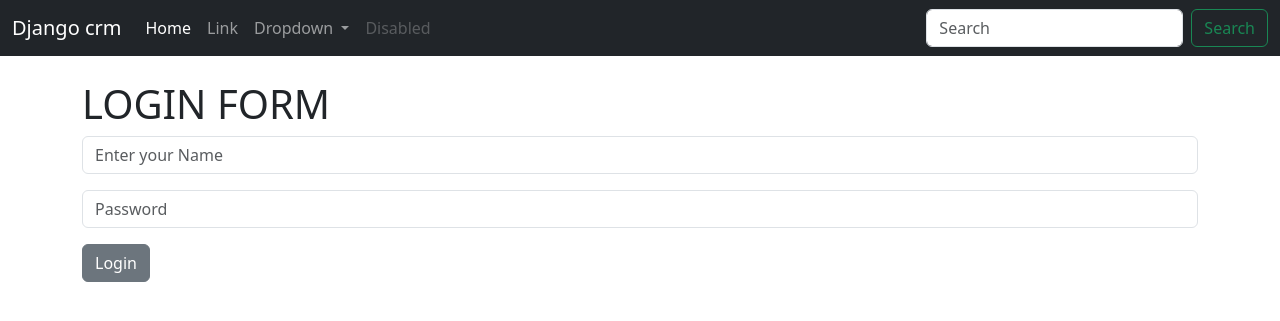
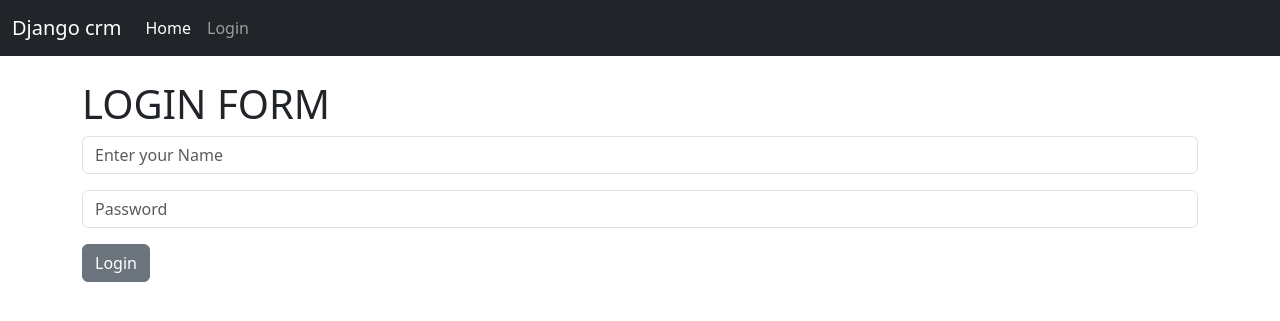
Before and after one commit to brian-benedict/dcrm, a Django app: page / in a window 1280 px wide. Shown: the top 321 px of the page. Run offline with Django 4.2, Linux system fonts and the light colour scheme.

Commit message:
third commit

```diff
--- a/website/templates/students/navbar.html
+++ b/website/templates/students/navbar.html
@@ -7,30 +7,17 @@
       <div class="collapse navbar-collapse" id="navbarSupportedContent">
         <ul class="navbar-nav me-auto mb-2 mb-lg-0">
           <li class="nav-item">
-            <a class="nav-link active" aria-current="page" href="#">Home</a>
+            <a class="nav-link active" aria-current="page" href="{% url 'home' %}">Home</a>
           </li>
-          <li class="nav-item">
-            <a class="nav-link" href="#">Link</a>
-          </li>
-          <li class="nav-item dropdown">
-            <a class="nav-link dropdown-toggle" href="#" role="button" data-bs-toggle="dropdown" aria-expanded="false">
-              Dropdown
-            </a>
-            <ul class="dropdown-menu">
-              <li><a class="dropdown-item" href="#">Action</a></li>
-              <li><a class="dropdown-item" href="#">Another action</a></li>
-              <li><hr class="dropdown-divider"></li>
-              <li><a class="dropdown-item" href="#">Something else here</a></li>
-            </ul>
-          </li>
-          <li class="nav-item">
-            <a class="nav-link disabled">Disabled</a>
-          </li>
-        </ul>
-        <form class="d-flex" role="search">
-          <input class="form-control me-2" type="search" placeholder="Search" aria-label="Search">
-          <button class="btn btn-outline-success" type="submit">Search</button>
-        </form>
+            {% if user.is_authenticated %}
+                <li class="nav-item">
+                    <a class="nav-link" href="{% url 'logout' %}">Logout</a>
+                </li>
+            {% else %}
+            <li class="nav-item">
+                <a class="nav-link" href="{% url 'home' %}">Login</a>
+            </li>
+            {% endif %}
       </div>
     </div>
   </nav>
--- a/website/views.py
+++ b/website/views.py
@@ -21,4 +21,6 @@ def index(request):
 
 
 def logout_user(request):
-    pass
+    logout(request)
+    messages.success(request, "you are logged out")
+    return redirect('home')
```
